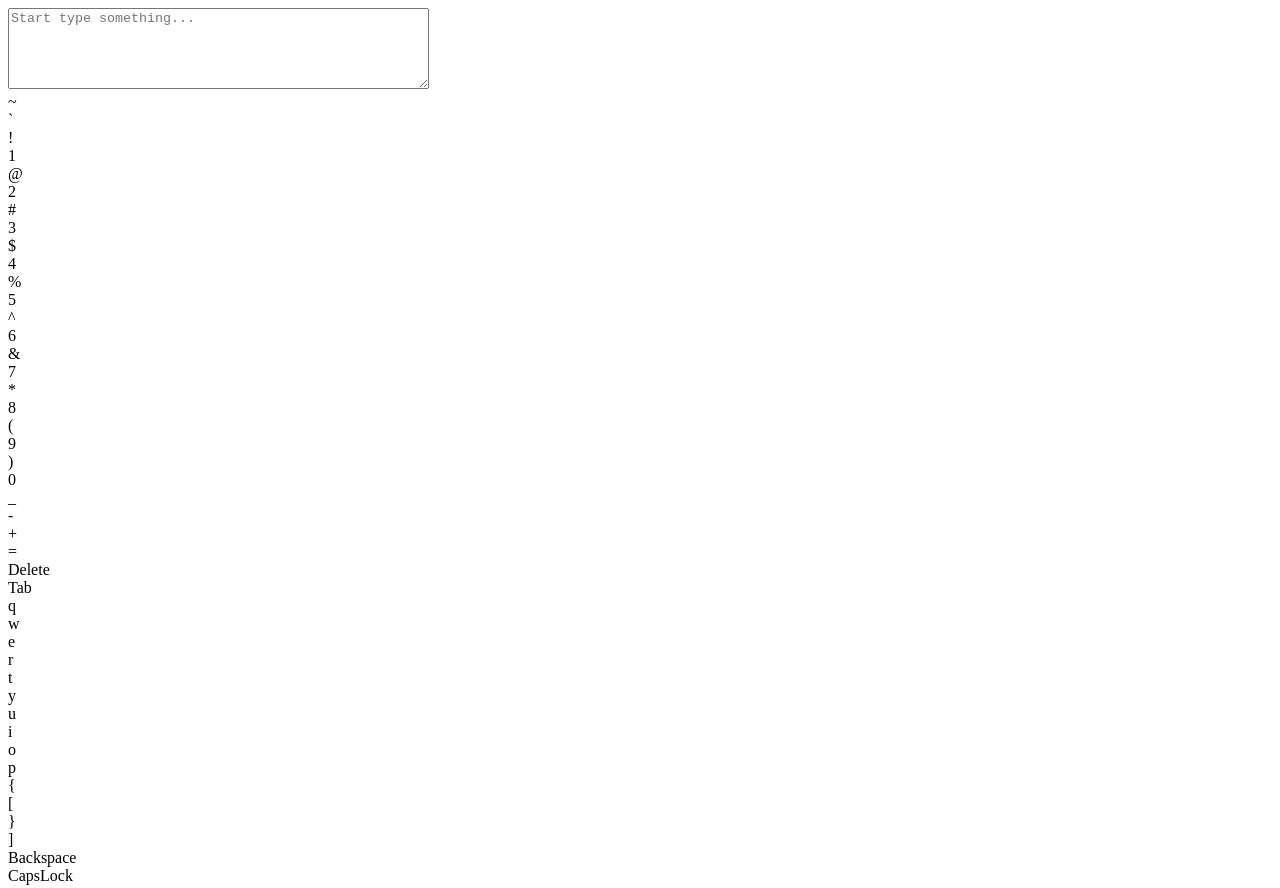
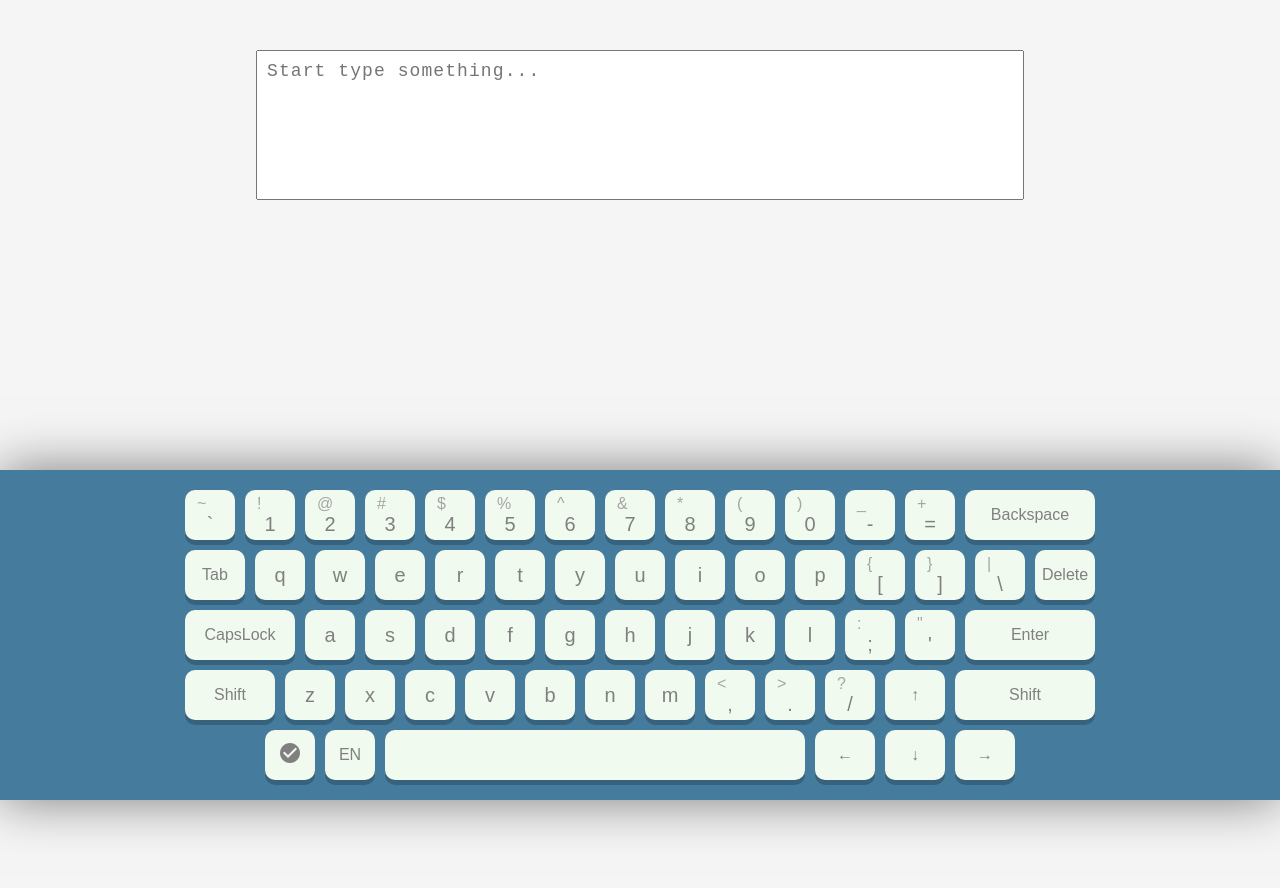
Before and after one commit to yulia-kri/rolling-scopes-school-JS2020Q3, a plain HTML site: page virtual-keyboard/index.html in a window 1280 px wide. Shown: the top 888 px of the page. After the commit the page ends 800 px from the top, so only its background shows below. Drawn offline with Linux system fonts and the light colour scheme.

Commit message:
feat: implement basic layout

```diff
--- a/virtual-keyboard/index.html
+++ b/virtual-keyboard/index.html
@@ -1,12 +1,16 @@
 <!DOCTYPE html>
 <html lang="en">
-<head>
-    <meta charset="UTF-8">
-    <meta name="viewport" content="width=device-width, initial-scale=1.0">
-    <link rel="stylesheet" href="style.css">
+  <head>
+    <meta charset="UTF-8" />
+    <meta name="viewport" content="width=device-width, initial-scale=1.0" />
+    <link rel="stylesheet" href="style.css" />
+    <link
+      href="https://fonts.googleapis.com/icon?family=Material+Icons"
+      rel="stylesheet"
+    />
     <title>Virtual Keyboard</title>
-</head>
-<body>
+  </head>
+  <body>
     <script src="js/script.js" type="module"></script>
-</body>
+  </body>
 </html>
--- a/virtual-keyboard/js/components/key.js
+++ b/virtual-keyboard/js/components/key.js
@@ -5,7 +5,11 @@ export default class Key {
     this.small = small;
     this.shift = shift;
     this.code = code;
-    this.isFnKey = Boolean(small.match(/Ctrl|Shift|Caps|Alt|Tab|Backspace|Del|Enter|arr|Win/));
+    this.isFnKey = Boolean(
+      small.match(
+        /Shift|Caps|Alt|Tab|Backspace|Del|Enter|arr|material-icons|EN/
+      )
+    );
 
     if (shift && shift.match(/[^a-zA-Zа-яА-ЯёЁ0-9]/)) {
       this.subst = create('div', 'sub', shift);
@@ -14,7 +18,12 @@ export default class Key {
     }
     this.letter = create('div', 'letter', small);
 
-    this.keyContainer = create('div', 'keyboard__key', [this.subst, this.letter], ['code', code],
-      this.isFnKey ? ['fn', 'true'] : ['fn', 'false']);
+    this.keyContainer = create(
+      'div',
+      'keyboard__key',
+      [this.subst, this.letter],
+      ['code', code],
+      this.isFnKey ? ['fn', 'true'] : ['fn', 'false']
+    );
   }
 }
--- a/virtual-keyboard/js/components/keyboard.js
+++ b/virtual-keyboard/js/components/keyboard.js
@@ -1,47 +1,50 @@
-import en from "../data/en.js";
-import ru from "../data/ru.js";
-import create from "../utils/create.js";
-import Key from "./key.js";
+import en from '../data/en.js';
+import ru from '../data/ru.js';
+import create from '../utils/create.js';
+import Key from './key.js';
 
 const languages = {};
 languages.en = en;
 languages.ru = ru;
-
-const main = create("div", "main-container");
 
 export default class Keyboard {
   constructor(keysOrder) {
     this.keysOrder = keysOrder;
     this.keysPressed = {};
     this.isCaps = false;
+    this.isKeyboardOpen = true;
   }
 
   init() {
     this.keyboardLayout = languages.en;
     this.textarea = create(
-      "textarea",
-      "use-keyboard-input",
+      'textarea',
+      'use-keyboard-input',
       null,
-      ["placeholder", "Start type something..."],
-      ["rows", 5],
-      ["cols", 50],
-      ["spellcheck", false],
-      ["autocorrect", "off"]
+      ['placeholder', 'Start type something...'],
+      ['rows', 5],
+      ['cols', 50],
+      ['spellcheck', false],
+      ['autocorrect', 'off']
     );
-    this.keysContainer = create("div", "keyboard", null, ["language", "en"]);
+    this.keysContainer = create('div', 'keyboard', null, ['language', 'en']);
 
-    main.append(this.textarea);
-    main.append(this.keysContainer);
+    document.body.append(this.textarea);
+    document.body.append(this.keysContainer);
 
-    document.body.prepend(main);
+    this.textarea.addEventListener('focus', () => {
+      if (!this.isKeyboardOpen) {
+        this.open();
+      }
+    });
+
     return this;
   }
 
   createKeys() {
     this.keyButtons = [];
     this.keysOrder.forEach((row) => {
-      const rowElement = create("div", "keyboard__row", null);
-      rowElement.style.gridTemplateColumns = `repeat(${row.length}, 1fr)`;
+      const rowElement = create('div', 'keyboard__row', null);
       row.forEach((keyCode) => {
         const keyObj = this.keyboardLayout.find((key) => key.code === keyCode);
         if (keyObj) {
@@ -53,10 +56,10 @@ export default class Keyboard {
       this.keysContainer.append(rowElement);
     });
 
-    document.addEventListener("keyup", this.eventHandler);
-    document.addEventListener("keydown", this.eventHandler);
-    this.keysContainer.addEventListener("mousedown", this.preEventHandler);
-    this.keysContainer.addEventListener("mouseup", this.preEventHandler);
+    document.addEventListener('keyup', this.eventHandler);
+    document.addEventListener('keydown', this.eventHandler);
+    this.keysContainer.addEventListener('mousedown', this.preEventHandler);
+    this.keysContainer.addEventListener('mouseup', this.preEventHandler);
   }
 
   resetButtonState = ({
@@ -67,21 +70,32 @@ export default class Keyboard {
     const pressedKey = this.keyButtons.find(
       (keyButton) => keyButton.code === code
     );
-    pressedKey.keyContainer.classList.remove("active");
+    pressedKey.keyContainer.classList.remove('active');
     pressedKey.keyContainer.removeEventListener(
-      "mouseleave",
+      'mouseleave',
       this.resetButtonState
     );
   };
 
+  open() {
+    this.isKeyboardOpen = true;
+    this.keysContainer.classList.remove('keyboard--hidden');
+  }
+
+  close() {
+    this.isKeyboardOpen = false;
+    this.keysContainer.classList.add('keyboard--hidden');
+    this.textarea.blur();
+  }
+
   preEventHandler = (event) => {
     event.stopPropagation();
-    const keyDiv = event.target.closest(".keyboard__key");
+    const keyDiv = event.target.closest('.keyboard__key');
     if (!keyDiv) return;
     const {
       dataset: { code },
     } = keyDiv;
-    keyDiv.addEventListener("mouseleave", this.resetButtonState);
+    keyDiv.addEventListener('mouseleave', this.resetButtonState);
     this.eventHandler({ code, type: event.type });
   };
 
@@ -96,24 +110,22 @@ export default class Keyboard {
 
     if (type.match(/keydown|mousedown/)) {
       if (type.match(/key/)) event.preventDefault();
-      pressedKeyObj.keyContainer.classList.add("active");
+      pressedKeyObj.keyContainer.classList.add('active');
 
       if (code.match(/Shift/)) {
         this.isShift = true;
         this.switchUpperCase();
       }
 
-      if (code == "CapsLock") {
+      if (code == 'CapsLock') {
         if (!this.isCaps) {
           this.isCaps = true;
         } else {
           this.isCaps = false;
-          pressedKeyObj.keyContainer.classList.remove("active");
+          pressedKeyObj.keyContainer.classList.remove('active');
         }
         this.switchUpperCase();
       }
-
-      // if () this.switchLanguage();
 
       if (!this.isCaps) {
         this.print(
@@ -138,22 +150,28 @@ export default class Keyboard {
         }
       }
     } else if (type.match(/keyup|mouseup/)) {
-      if (code != "CapsLock")
-        pressedKeyObj.keyContainer.classList.remove("active");
+      if (code != 'CapsLock')
+        pressedKeyObj.keyContainer.classList.remove('active');
 
       if (code.match(/Shift/)) {
         this.isShift = false;
         this.switchUpperCase();
       }
+
+      if (code == 'Lang') this.switchLanguage();
+
+      if (code == 'Done') {
+        this.close();
+      }
     }
   };
 
   switchLanguage() {
-    if (this.keysContainer.dataset.language == "en") {
-      this.keysContainer.dataset.language = "ru";
+    if (this.keysContainer.dataset.language == 'en') {
+      this.keysContainer.dataset.language = 'ru';
       this.keyboardLayout = languages.ru;
     } else {
-      this.keysContainer.dataset.language = "en";
+      this.keysContainer.dataset.language = 'en';
       this.keyboardLayout = languages.en;
     }
 
@@ -167,7 +185,7 @@ export default class Keyboard {
       if (curLangBtn.shift && curLangBtn.shift.match(/[^a-zA-Zа-яА-ЯёЁ0-9]/g)) {
         button.subst.innerHTML = curLangBtn.shift;
       } else {
-        button.subst.innerHTML = "";
+        button.subst.innerHTML = '';
       }
       button.letter.innerHTML = curLangBtn.small;
     });
@@ -180,11 +198,11 @@ export default class Keyboard {
     symbolKeyButtons.forEach((button) => {
       if (button.subst.innerHTML) {
         if (this.isShift) {
-          button.subst.classList.add("sub-active");
-          button.letter.classList.add("sub-inactive");
+          button.subst.classList.add('sub-active');
+          button.letter.classList.add('sub-inactive');
         } else if (!this.isShift) {
-          button.subst.classList.remove("sub-active");
-          button.letter.classList.remove("sub-inactive");
+          button.subst.classList.remove('sub-active');
+          button.letter.classList.remove('sub-inactive');
         }
       } else if (!button.subst.innerHTML) {
         if (this.isCaps) {
@@ -242,7 +260,7 @@ export default class Keyboard {
 
     if (fnBtnHandler[keyObj.code]) fnBtnHandler[keyObj.code]();
     else if (!keyObj.isFnKey) {
-      this.textarea.value = `${leftArea}${symbol || ""}${rightArea}`;
+      this.textarea.value = `${leftArea}${symbol || ''}${rightArea}`;
       carriagePos += 1;
     }
     this.textarea.setSelectionRange(carriagePos, carriagePos);
--- a/virtual-keyboard/js/data/en.js
+++ b/virtual-keyboard/js/data/en.js
@@ -215,11 +215,6 @@ export default [
     code: 'ShiftLeft',
   },
   {
-      small: '<',
-      shift: '>',
-      code: 'IntlBackslash',
-    },
-    {
     small: 'z',
     shift: 'Z',
     code: 'KeyZ',
@@ -275,29 +270,9 @@ export default [
     code: 'ShiftRight',
   },
   {
-      small: 'Ctrl',
-      shift: null,
-      code: 'ControlLeft',
-    },
-    {
-      small: 'Alt',
-      shift: null,
-      code: 'AltLeft',
-    },
-    {
     small: ' ',
     shift: null,
     code: 'Space',
-    },
-    {
-      small: 'Alt',
-      shift: null,
-      code: 'AltRight',
-    },
-    {
-      small: 'Ctrl',
-      shift: null,
-      code: 'ControlRight',
   },
   {
     small: '&larr;',
@@ -320,8 +295,13 @@ export default [
     code: 'ArrowRight',
   },
   {
-      small: 'Win',
+    small: `<i class="material-icons">check_circle</i>`,
     shift: null,
-      code: 'Win',
+    code: 'Done',
+  },
+  {
+    small: 'EN',
+    shift: null,
+    code: 'Lang',
   },
 ];
--- a/virtual-keyboard/js/data/ru.js
+++ b/virtual-keyboard/js/data/ru.js
@@ -215,11 +215,6 @@ export default [
     code: 'ShiftLeft',
   },
   {
-      small: '/',
-      shift: '|',
-      code: 'IntlBackslash',
-    },
-    {
     small: 'я',
     shift: 'Я',
     code: 'KeyZ',
@@ -275,29 +270,9 @@ export default [
     code: 'ShiftRight',
   },
   {
-      small: 'Ctrl',
-      shift: null,
-      code: 'ControlLeft',
-    },
-    {
-      small: 'Alt',
-      shift: null,
-      code: 'AltLeft',
-    },
-    {
     small: ' ',
     shift: null,
     code: 'Space',
-    },
-    {
-      small: 'Alt',
-      shift: null,
-      code: 'AltRight',
-    },
-    {
-      small: 'Ctrl',
-      shift: null,
-      code: 'ControlRight',
   },
   {
     small: '&larr;',
@@ -320,8 +295,13 @@ export default [
     code: 'ArrowRight',
   },
   {
-      small: 'Win',
+    small: `<i class="material-icons">check_circle</i>`,
     shift: null,
-      code: 'Win',
+    code: 'Done',
+  },
+  {
+    small: 'RU',
+    shift: null,
+    code: 'Lang',
   },
 ];
--- a/virtual-keyboard/js/script.js
+++ b/virtual-keyboard/js/script.js
@@ -1,11 +1,70 @@
 import Keyboard from './components/keyboard.js';
 
 const keysOrder = [
-  ['Backquote', 'Digit1', 'Digit2', 'Digit3', 'Digit4', 'Digit5', 'Digit6', 'Digit7', 'Digit8', 'Digit9', 'Digit0', 'Minus', 'Equal', 'Delete'],
-  ['Tab', 'KeyQ', 'KeyW', 'KeyE', 'KeyR', 'KeyT', 'KeyY', 'KeyU', 'KeyI', 'KeyO', 'KeyP', 'BracketLeft', 'BracketRight', 'Backspace'],
-  ['CapsLock', 'KeyA', 'KeyS', 'KeyD', 'KeyF', 'KeyG', 'KeyH', 'KeyJ', 'KeyK', 'KeyL', 'Semicolon', 'Quote', 'Backslash', 'Enter'],
-  ['ShiftLeft', 'IntlBackslash', 'KeyZ', 'KeyX', 'KeyC', 'KeyV', 'KeyB', 'KeyN', 'KeyM', 'Comma', 'Period', 'Slash', 'ArrowUp', 'ShiftRight'],
-  ['ControlLeft', 'Win', 'AltLeft', 'Space', 'AltRight', 'ArrowLeft', 'ArrowDown', 'ArrowRight', 'ControlRight'],
+  [
+    'Backquote',
+    'Digit1',
+    'Digit2',
+    'Digit3',
+    'Digit4',
+    'Digit5',
+    'Digit6',
+    'Digit7',
+    'Digit8',
+    'Digit9',
+    'Digit0',
+    'Minus',
+    'Equal',
+    'Backspace',
+  ],
+  [
+    'Tab',
+    'KeyQ',
+    'KeyW',
+    'KeyE',
+    'KeyR',
+    'KeyT',
+    'KeyY',
+    'KeyU',
+    'KeyI',
+    'KeyO',
+    'KeyP',
+    'BracketLeft',
+    'BracketRight',
+    'Backslash',
+    'Delete',
+  ],
+  [
+    'CapsLock',
+    'KeyA',
+    'KeyS',
+    'KeyD',
+    'KeyF',
+    'KeyG',
+    'KeyH',
+    'KeyJ',
+    'KeyK',
+    'KeyL',
+    'Semicolon',
+    'Quote',
+    'Enter',
+  ],
+  [
+    'ShiftLeft',
+    'KeyZ',
+    'KeyX',
+    'KeyC',
+    'KeyV',
+    'KeyB',
+    'KeyN',
+    'KeyM',
+    'Comma',
+    'Period',
+    'Slash',
+    'ArrowUp',
+    'ShiftRight',
+  ],
+  ['Done', 'Lang', 'Space', 'AltRight', 'ArrowLeft', 'ArrowDown', 'ArrowRight'],
 ];
 
 new Keyboard(keysOrder).init().createKeys();
--- a/virtual-keyboard/style.css
+++ b/virtual-keyboard/style.css
@@ -0,0 +1,174 @@
+* {
+  margin: 0;
+  padding: 0;
+  box-sizing: border-box;
+}
+
+:root {
+  font-size: 10px;
+}
+
+html {
+  font-size: 100%;
+  font-family: Arial, sans-serif;
+}
+
+body {
+  background-color: #f5f5f5;
+  display: flex;
+  justify-content: center;
+  align-items: flex-start;
+}
+
+.keyboard {
+  position: fixed;
+  left: 0;
+  bottom: 0;
+  width: 100%;
+  display: grid;
+  grid-row-gap: 10px;
+  padding: 20px 10px;
+  overflow: hidden;
+  background: #457b9d;
+  box-shadow: 0 0 50px rgba(0, 0, 0, 0.5);
+  user-select: none;
+  transition: bottom 0.7s ease-in-out;
+}
+
+.keyboard--hidden {
+  bottom: -100%;
+}
+
+.keyboard__row {
+  display: flex;
+  flex-flow: row nowrap;
+  justify-content: center;
+  align-items: center;
+}
+
+.keyboard__key {
+  background-color: #f1faee;
+  color: #808080;
+  font-family: Arial, Helvetica, sans-serif;
+  font-size: 2rem;
+  width: 5rem;
+  height: 5rem;
+  display: flex;
+  flex-direction: column;
+  justify-content: center;
+  align-items: center;
+  text-align: center;
+  margin: 0 0.5rem;
+  padding: 0 0.2rem;
+  border-radius: 10px;
+  box-shadow: 0px 5px 0px rgba(0, 0, 0, 0.2);
+  cursor: pointer;
+  transition: all 0.2s ease;
+}
+
+.keyboard__key:hover,
+.keyboard__key.active {
+  cursor: pointer;
+  box-shadow: 0px 2px 0px rgba(0, 0, 0, 0.2);
+  transform: translateY(3px);
+  -webkit-transform: translateY(2px);
+  transition: all 0.1s ease-in-out;
+  -webkit-transition: all 0.1s ease-in-out;
+  -moz-transition: all 0.1s ease-in-out;
+  -o-transition: all 0.1s ease-in-out;
+  background: #a8dadc;
+}
+
+[data-fn='true'] > .letter {
+  font-size: 1.6rem;
+}
+
+[data-code='Backspace'] {
+  width: 130px;
+}
+
+[data-code='Tab'],
+[data-code='Delete'],
+[data-code='ArrowUp'],
+[data-code='ArrowRight'],
+[data-code='ArrowDown'],
+[data-code='ArrowLeft'] {
+  width: 60px;
+}
+
+[data-code='CapsLock'] {
+  width: 110px;
+}
+
+[data-code='Enter'] {
+  width: 130px;
+}
+
+[data-code='ShiftLeft'] {
+  width: 90px;
+}
+
+[data-code='ShiftRight'] {
+  width: 140px;
+}
+
+[data-code='Space'] {
+  width: 420px;
+}
+
+.letter {
+  transition: all 0.2s ease;
+  -webkit-transition: all 0.2s ease;
+  -moz-transition: all 0.2s ease;
+  -ms-transition: all 0.2s ease;
+  -o-transition: all 0.2s ease;
+  transform: translateX(0);
+  -webkit-transform: translateX(0);
+  -moz-transform: translateX(0);
+  -ms-transform: translateX(0);
+  -o-transform: translateX(0);
+  transform-origin: center;
+}
+
+.sub {
+  font-size: 1.6rem;
+  width: 100%;
+  color: #a5a5a5;
+  text-align: left;
+  padding-left: 10px;
+  transition: all 0.2s ease;
+  -webkit-transition: all 0.2s ease;
+  -moz-transition: all 0.2s ease;
+  -ms-transition: all 0.2s ease;
+  -o-transition: all 0.2s ease;
+}
+
+.sub.sub-active:not(:empty) {
+  color: #808080;
+  font-size: 1.8rem;
+}
+
+.sub.sub-active:not(:empty) ~ .letter.sub-inactive {
+  color: #a5a5a5;
+  font-size: 1.4rem;
+  text-align: center;
+  padding-right: 10px;
+  width: 50%;
+  transform-origin: center;
+  transform: translateX(20px);
+  -webkit-transform: translateX(20px);
+  -moz-transform: translateX(20px);
+  -ms-transform: translateX(20px);
+  -o-transform: translateX(20px);
+}
+
+.use-keyboard-input {
+  resize: none;
+  width: 60%;
+  margin-top: 5rem;
+  height: 15rem;
+  padding: 1rem;
+  font-size: 1.8rem;
+  letter-spacing: 0.06em;
+  outline: none;
+}
```
Also changed, not shown: virtual-keyboard/js/utils/create.js (+5 -2 lines). Lines whose indentation alone changed are shown as unchanged.
